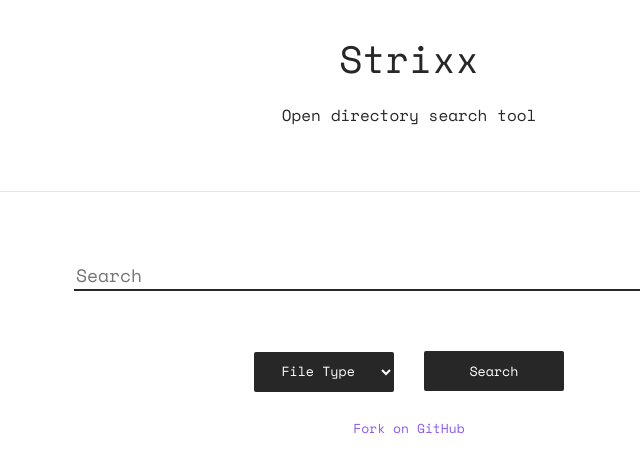
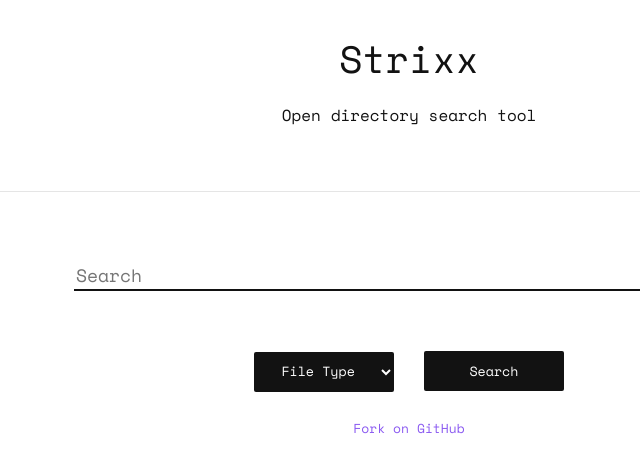
Before and after one commit to TheMetaphysicalCrook/strixx, a Jekyll site: the page built from index.html, in a window 1280 px wide. Shown: the top 473 px of the page, without its empty margins (231-871 px from the left). Built offline with Jekyll 4.4.1, drawn with Linux system fonts in a browser that asks for light colours.

Commit message:
Update main.scss

```diff
--- a/css/main.scss
+++ b/css/main.scss
@@ -12,9 +12,9 @@
 $med-width: 600px;
 $small-width: 480px;
 
-$accent: #8A59F1;
-$fore-color: #272727;
-$back-color: #FFFFFF;
+$accent-light: #8A59F1;
+$black: #121212;
+$white: #FFFFFF;
 
 
 // Basic
@@ -31,13 +31,13 @@
     margin: 0;
     font-family: 'Space Mono', monospace;
     height: 100%;
-    color: $fore-color;
-    background-color: $back-color;
+    color: $black;
+    background-color: $white;
 }
 
 a {
     text-decoration: none;
-    color: $accent;
+    color: $accent-light;
 }
 
 a:hover {
@@ -75,7 +75,7 @@
 
 #site-title {
     font-size: 38px;
-    color: $fore-color;
+    color: $black;
     display: inline-block;
 }
 
@@ -94,8 +94,8 @@
     font-family: 'Space Mono', monospace;
     text-align:center;
     border-radius: 2px;
-    background: $fore-color;
-    color: #FFFFFF;
+    background: $black;
+    color: $white;
     border: none;
 }
 
@@ -104,7 +104,7 @@
     margin: 50px auto;
     font-family: 'Space Mono', monospace;
     border: none;
-    border-bottom: 2px solid $fore-color;
+    border-bottom: 2px solid $black;
     font-size: 18px;
 }
 
@@ -115,8 +115,8 @@
     text-align:center;
     font-family: 'Space Mono', monospace;
     border-radius: 2px;
-    background: $fore-color;
-    color: #FFFFFF;
+    background: $black;
+    color: $white;
     border: none;
     padding: 0 8px;
 }
@@ -164,8 +164,8 @@
 @media (prefers-color-scheme: dark) {
 
     body {
-        color: $back-color;
-        background-color: $fore-color;
+        color: $white;
+        background-color: $black;
     }
 
     hr {
@@ -174,22 +174,22 @@
     }
 
     #site-title {
-        color: $back-color;
+        color: $white;
     }
 
     #search {
-        background: $back-color;
-        color: $fore-color;
+        background: $white;
+        color: $black;
     }
 
     #searchterm {
-        border-bottom: 2px solid $accent;
-        background: $fore-color;
-        color: $back-color;
+        border-bottom: 2px solid $accent-light;
+        background: $black;
+        color: $white;
     }
 
     #filetype {
-        background: $back-color;
-        color: $fore-color;
+        background: $white;
+        color: $black;
     }
 }
```
